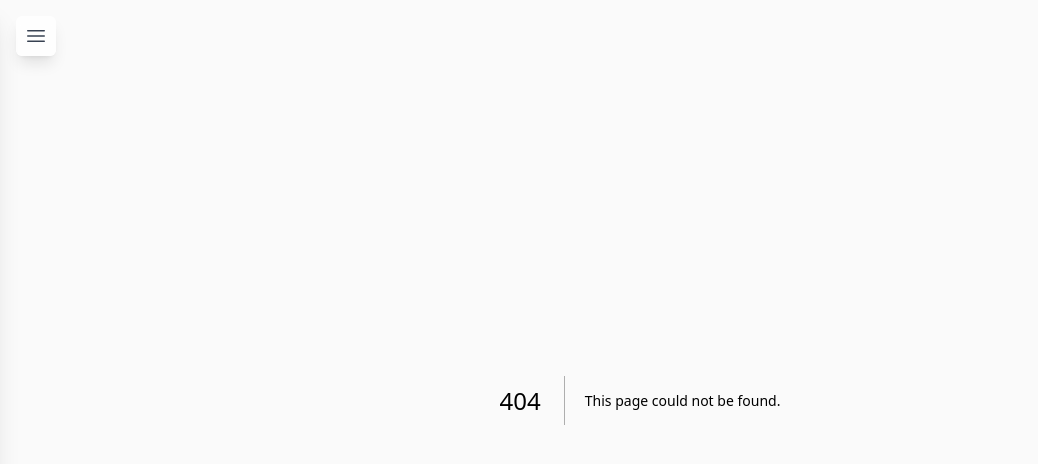
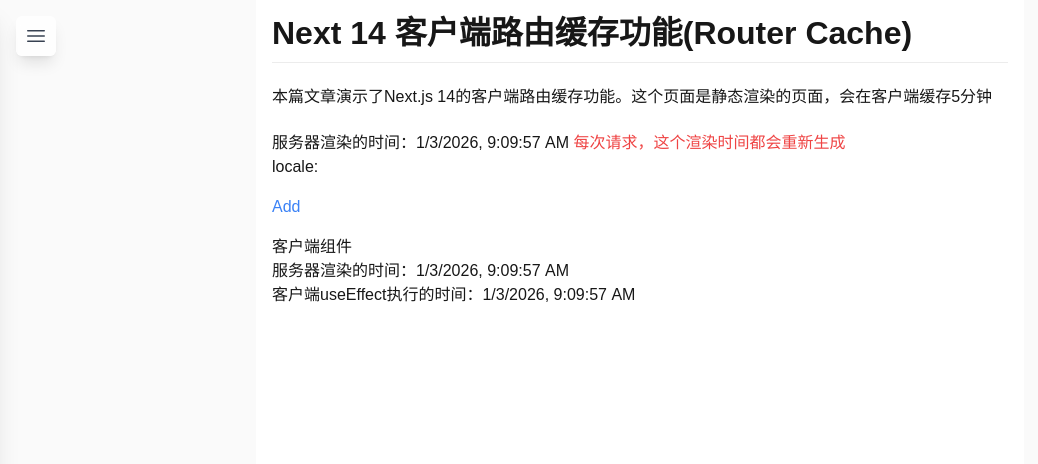
Before and after one commit to lizuncong/next14-app, a Next.js app: page /cache/router-cache/static-render in a window 1280 px wide. Before the commit this address had no page. Shown: the top 464 px of the page, without its empty margins (0-1038 px from the left). Built offline with nearby package versions, Linux system fonts and the light colour scheme.

Commit message:
feat: static

```diff
--- /dev/null
+++ b/src/app/cache/router-cache/static-render/components/Count.tsx
@@ -0,0 +1,22 @@
+"use client";
+
+import { useEffect, useState } from "react";
+
+interface Props {
+  renderTime: string;
+}
+export default function Count(props: Props) {
+  const { renderTime } = props;
+  const [innerTime, setInnerTime] = useState("");
+  useEffect(() => {
+    console.log("product list page useEffect=====");
+    setInnerTime(new Date().toLocaleString());
+  }, []);
+  return (
+    <div>
+      客户端组件
+      <div>服务器渲染的时间：{renderTime}</div>
+      <div>客户端useEffect执行的时间：{innerTime}</div>
+    </div>
+  );
+}
--- /dev/null
+++ b/src/app/cache/router-cache/static-render/page.tsx
@@ -0,0 +1,35 @@
+import Link from "next/link";
+import Count from "./components/Count";
+export default async function Page({
+  params,
+}: {
+  params: Promise<{ locale: string }>;
+}) {
+  const { locale } = await params;
+  console.log("rouer cache static render=====");
+  return (
+    <main className="md">
+      <h1 className="text-lg font-bold">
+        Next 14 客户端路由缓存功能(Router Cache)
+      </h1>
+      <p>
+        本篇文章演示了Next.js
+        14的客户端路由缓存功能。这个页面是静态渲染的页面，会在客户端缓存5分钟
+      </p>
+      <div>
+        服务器渲染的时间：{new Date().toLocaleString()}{" "}
+        <span className="text-red-500">每次请求，这个渲染时间都会重新生成</span>
+      </div>
+      <div>locale: {locale}</div>
+      <div className="my-4">
+        <Link
+          className="text-blue-500"
+          href="/cache/router-cache/en/products/add"
+        >
+          Add
+        </Link>
+      </div>
+      <Count renderTime={new Date().toLocaleString()} />
+    </main>
+  );
+}
--- a/src/components/Navbar/menu.ts
+++ b/src/components/Navbar/menu.ts
@@ -24,7 +24,14 @@
     children: [
       { href: "/cache/fetch/dynamic/12", label: "动态渲染-fetch请求默认缓存" },
       { href: "/cache/fetch/static-render", label: "静态渲染" },
-      { href: "/cache/router-cache/en/products", label: "客户端路由缓存" },
+      {
+        href: "/cache/router-cache/en/products",
+        label: "客户端路由缓存(动态渲染)",
+      },
+      {
+        href: "/cache/router-cache/static-render",
+        label: "客户端路由缓存(静态渲染)",
+      },
 
       // { href: "/cache/full-route", label: "全路由缓存" },
     ],
```
